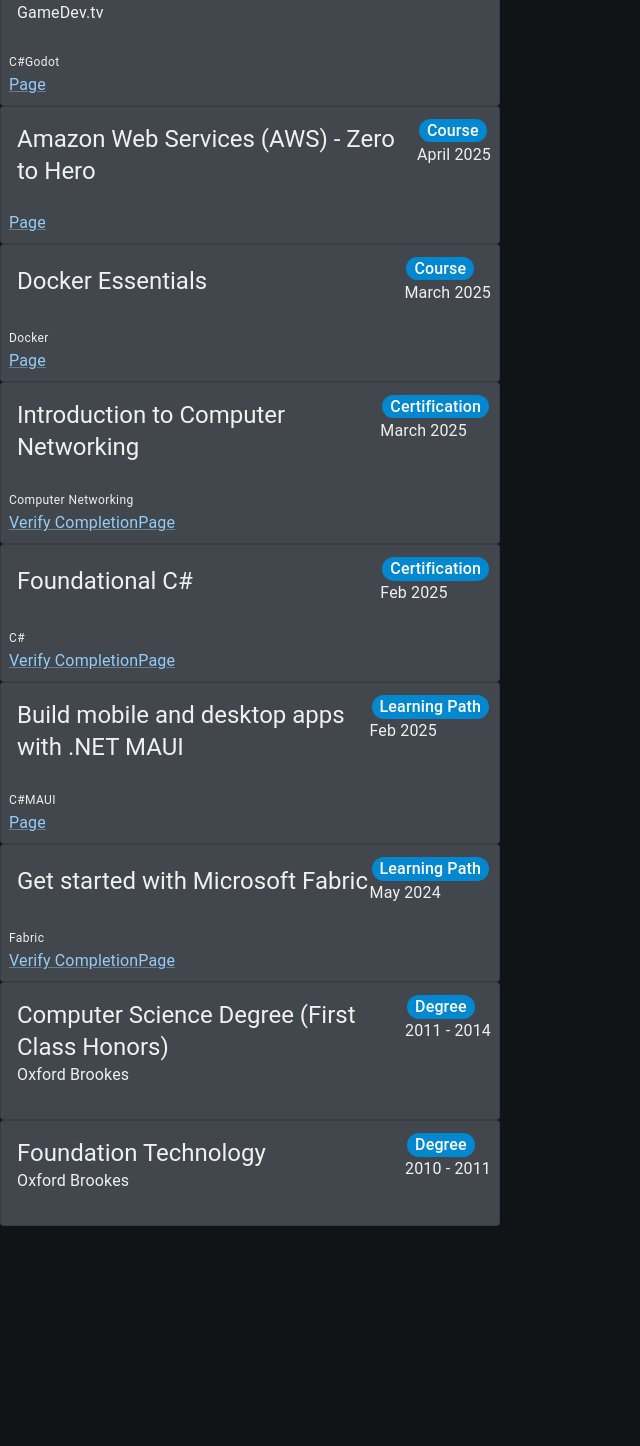
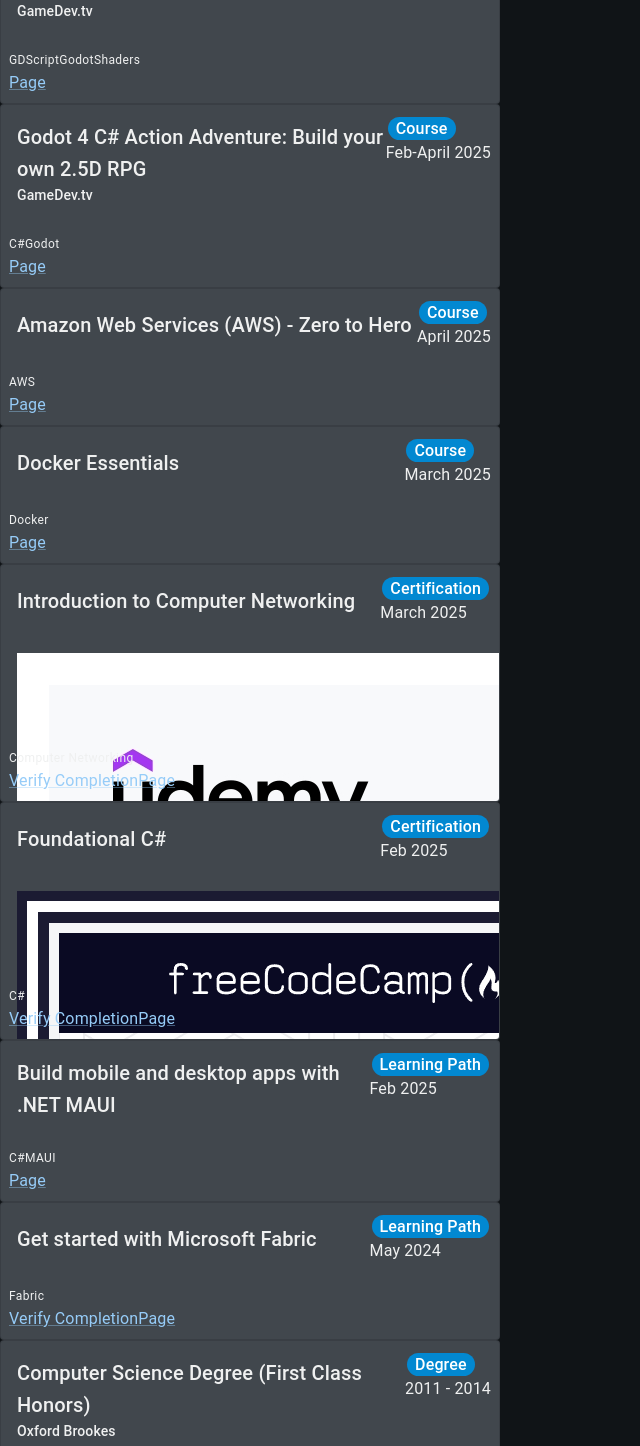
Before and after one commit to yonHolmes/portfolio, a Next.js app: page /portfolio/education in a window 1280 px wide. Shown: the part 184-1630 px from the top of the page, without its empty margins (0-640 px from the left). Before the commit the page ends 1410 px from the top, so only its background shows below. Built offline with nearby package versions, Linux system fonts and the light colour scheme; what @mui/material-nextjs would draw is missing.

Commit message:
chore: Added Godot Complete 3D to Education & Updated Proficiencies

```diff
--- a/src/components/pages/education/Education.tsx
+++ b/src/components/pages/education/Education.tsx
@@ -9,7 +9,6 @@
 } from "@mui/material";
 import { EducationCard } from "./components/EducationCard";
 import { useBreakpoints } from "@/hooks/useBreakpoints";
-import { useMemo } from "react";
 
 const educationArr = getObjectValues(education)
   .sort(({ date: dateA }, { date: dateB }) => dateA > dateB ? -1 : 1)
--- a/src/components/pages/education/components/EducationCard.tsx
+++ b/src/components/pages/education/components/EducationCard.tsx
@@ -8,9 +8,11 @@
   CardHeader,
   useTheme,
   Typography,
+  CardContent,
 } from "@mui/material";
 import { EducationInfo, educationTypeToInfo } from "@/consts/educationConsts"
 import { SpanHighlight } from "@/components/generic/spanHighlight/SpanHighlight";
+import Image from "next/image";
 
 type PropsEducationCard = {
   data: EducationInfo,
@@ -40,8 +42,8 @@
       }}
     >
       <CardHeader
-        title={data.education}
-        subheader={data.subText}
+        title={<Typography variant="h6">{data.education}</Typography>}
+        subheader={<Typography variant="subtitle2">{data.subText}</Typography>}
 
         action={
           <Box
@@ -62,6 +64,33 @@
         }
       />
 
+      {data.image &&
+      <CardContent style={{ height: '100px' }}>
+        <Box display="flex" justifyContent="flex-end" height="100%">
+          <>
+            {typeof data.image.src === 'string' ?
+            <Link href={data.image.src} target="_blank">
+              <Image
+                alt={data.education}
+                src={data.image.src}
+                width={0}
+                height={0}
+                sizes="100vw"
+                style={{ width: 'auto', height: '100%' }} // optional
+              />
+            </Link> :
+            <Image
+              alt={data.education}
+              src={data.image.src}
+              width={0}
+              height={0}
+              sizes="100vw"
+              style={{ width: 'auto', height: '100%' }} // optional
+            />}
+          </>
+        </Box>
+      </CardContent>}
+
       <CardActions>
         <Box
           display="flex"
@@ -78,6 +107,7 @@
           >
             {data.skills.map(skill =>
               <Typography
+                key={skill}
                 variant="caption"
                 fontStyle="italic"
               >
--- a/src/components/pages/home/Home.tsx
+++ b/src/components/pages/home/Home.tsx
@@ -26,6 +26,7 @@
   proficiencies.aws,
   proficiencies.electron,
   proficiencies.nextJS,
+  proficiencies.vue,
   proficiencies.monorepo,
   proficiencies.versionControl,
   proficiencies.express,
--- a/src/components/pages/maps/components/map/Map.tsx
+++ b/src/components/pages/maps/components/map/Map.tsx
@@ -179,8 +179,8 @@
         if (icon) {
           return (
             <Marker
+              key={latLong.join('_')}
               icon={icon}
-              key={latLong.join('_')}
               position={latLong}
 
             >
--- a/src/components/pages/projects/projectLA/MockupOfProjectLA.tsx
+++ b/src/components/pages/projects/projectLA/MockupOfProjectLA.tsx
@@ -41,7 +41,6 @@
         {items.map(({ name, total, available, locked }) => {
           const lockedWidth = Math.floor((locked / total) * 100);
           return (
-
               <Box
                 key={name}
                 display="flex"
--- a/src/components/pages/softSkills/SoftSkills.tsx
+++ b/src/components/pages/softSkills/SoftSkills.tsx
@@ -100,7 +100,6 @@
 
             {isClient &&
             skillColumns.map((skllls, idx) => {
-
               return (
                 <Box
                   key={idx}
--- a/src/consts/educationConsts.ts
+++ b/src/consts/educationConsts.ts
@@ -48,6 +48,15 @@
 }
 
 export const education: Record<string, EducationInfo> = {
+  godotComplete3d: {
+    education: 'Complete Godot 3D: Code Your Own 3D Games In Godot 4!',
+    subText: 'GameDev.tv',
+    educationURL: 'https://www.gamedev.tv/courses/godot-complete-3d',
+    type: educationType.course,
+    date: new Date('2025-09-10'),
+    dateStr: 'Aug-Sep 2025',
+    skills: ['GDScript', 'Godot', 'Shaders']
+  },
   godotCActionAdventure: {
     education: 'Godot 4 C# Action Adventure: Build your own 2.5D RPG',
     subText: 'GameDev.tv',
@@ -89,6 +98,7 @@
     type: educationType.course,
     date: new Date('2025-04-02'),
     dateStr: 'April 2025',
+    skills: ['AWS'],
   },
   dockerEssentials: {
     education: 'Docker Essentials',
```
Also changed, not shown: src/consts/proficiencyConsts.ts (+11 -2 lines), public/proficiencies/vue-9.svg (added).
